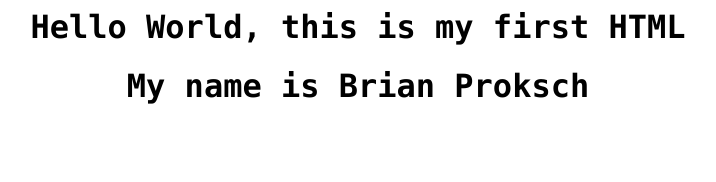
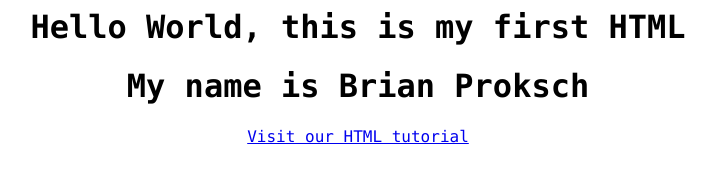
Before and after one commit to brian-proksch/website, a plain HTML site: page index.html in a window 1280 px wide. Shown: the whole page, without its empty margins (282-998 px from the left). Drawn offline with Linux system fonts and the light colour scheme.

Commit message:
Update index.html

```diff
--- a/index.html
+++ b/index.html
@@ -6,6 +6,7 @@
 <body>
   <font face="consolas"><h1><center>Hello World, this is my first HTML</center></h1>
   <h1><center>My name is Brian Proksch</center></h1>
+  <center><a href="http://www.w3schools.com/html/">Visit our HTML tutorial</a></center>
   </font>
 </body>
 </html>
```
